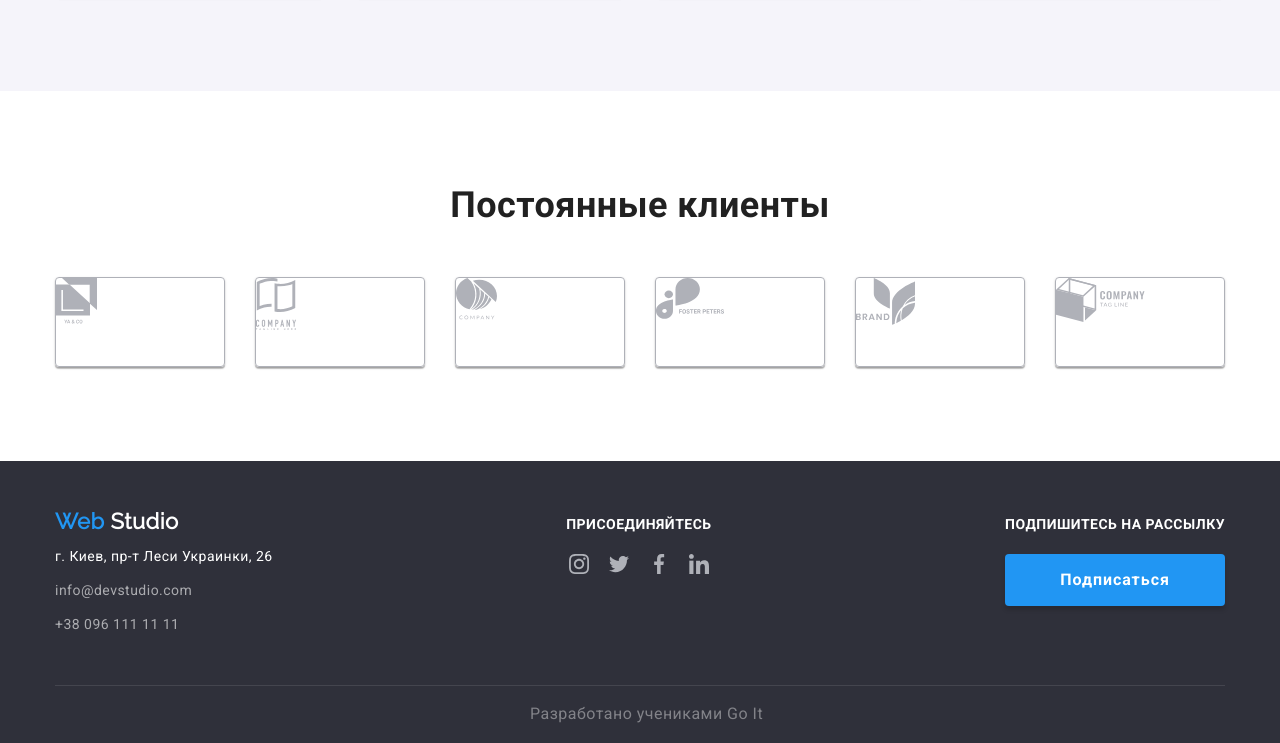
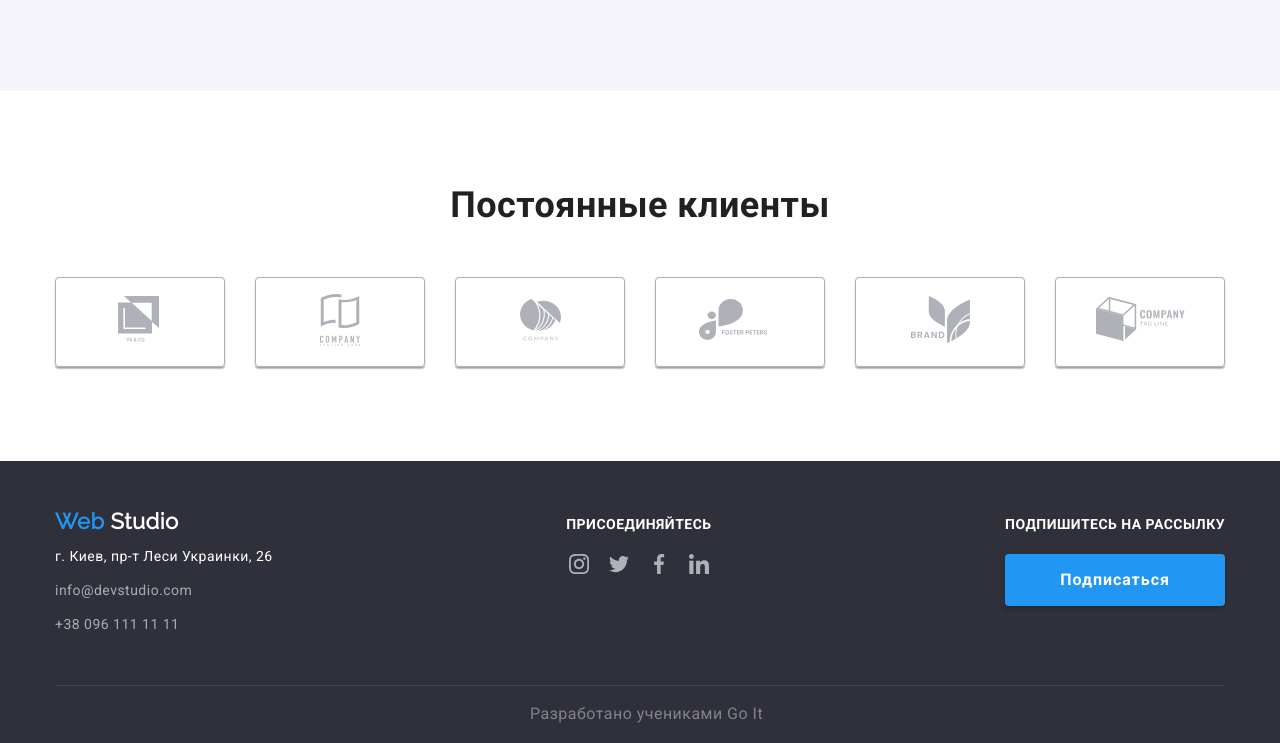
Before and after one commit to andrew65215584/goit-markup-hw-03, a plain HTML site: page index.html in a window 1280 px wide. Shown: the part 2399-3142 px from the top of the page. Drawn offline with nearby package versions, Linux system fonts and the light colour scheme.

Commit message:
фин правки

```diff
--- a/css/styles.css
+++ b/css/styles.css
@@ -802,10 +802,13 @@ margin-bottom: 21px;
   }
 
   .our-usual-client-li{
-      flex-wrap: wrap;
+    display: flex;
 
+    justify-content: center;
+    align-items: center;
+
+      width: calc((100% - 3*30px) / 4);
       height: 90px;
-      width: calc((100% - 3*30px) / 4);
       margin-right: 30px;
 
 
@@ -816,9 +819,9 @@ margin-bottom: 21px;
 
   }
 
-  .our-usual-client-list .our-usual-client-link {
+  .our-usual-client-link {
 
-    align-items: center;
+    display: block;
 
 
   }
```
